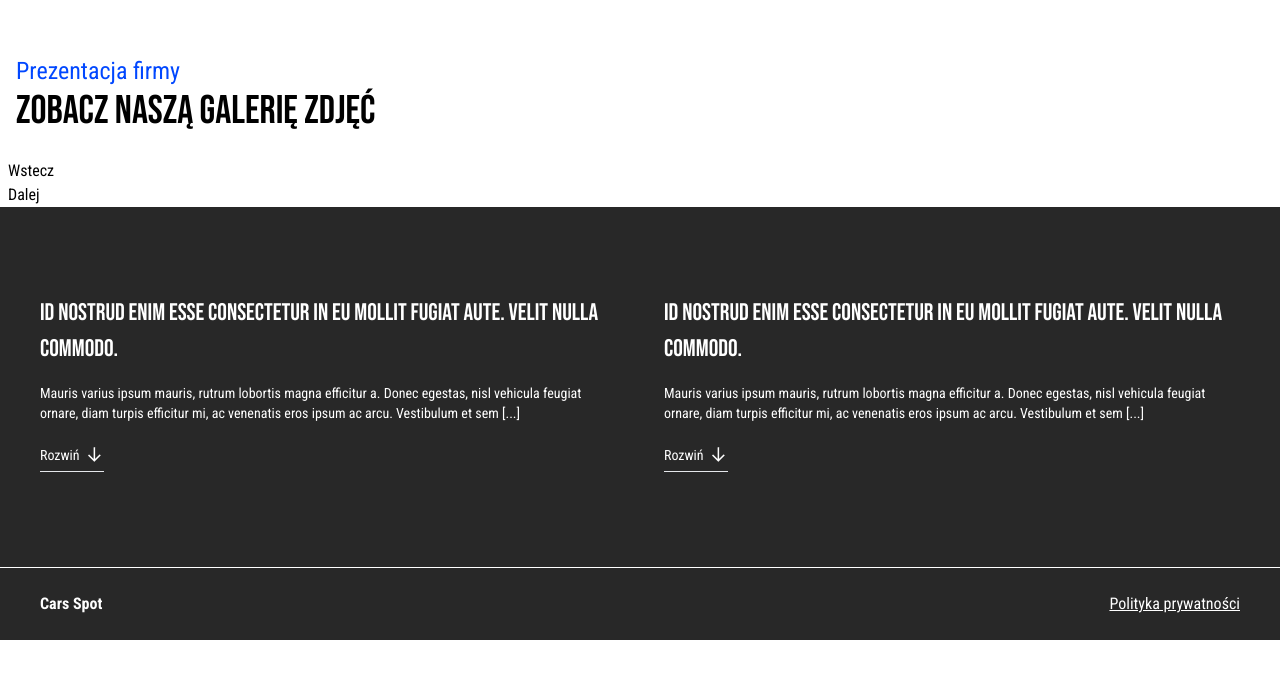
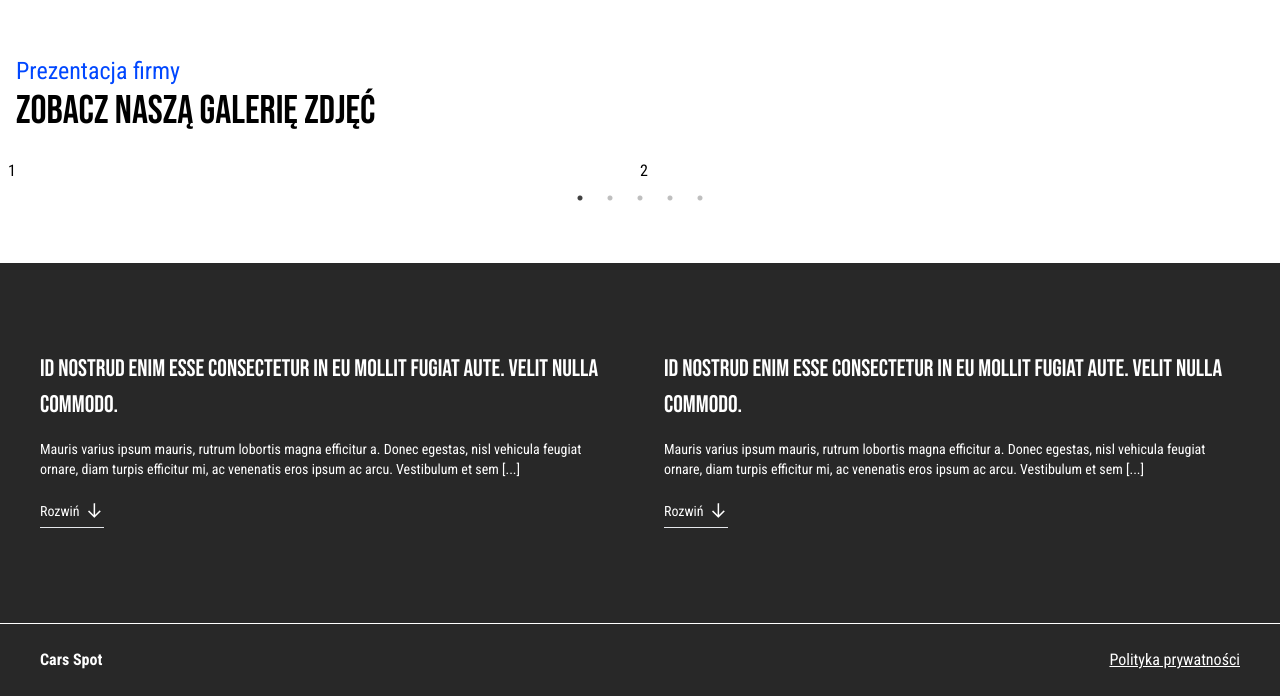
Before and after one commit to SD91PL/CarsSpot, a React (Vite) app: page / in a window 1280 px wide. Shown: the part 825-1521 px from the top of the page. Before the commit the page ends 1465 px from the top, so only its background shows below. Built offline with nearby package versions, Linux system fonts and the light colour scheme.

Commit message:
inserted basic slider design

```diff
--- a/src/components/GallerySlider.jsx
+++ b/src/components/GallerySlider.jsx
@@ -1,21 +1,43 @@
-import { useRef } from 'react'
+// import { useRef } from 'react'
 import 'slick-carousel/slick/slick.css'
 import 'slick-carousel/slick/slick-theme.css'
 import Slider from 'react-slick'
 
 export default function GallerySlider() {
+	// const slider = useRef(null)
+
+	const settings = {
+		dots: true,
+		infinite: true,
+		speed: 500,
+		slidesToShow: 2,
+		slidesToScroll: 1,
+	}
+
 	return (
 		<>
 			<div>
-				<div>
-					<button>Wstecz</button>
-				</div>
-				<Slider>
-
+				{/* <button onClick={() => slider?.current.slickPrev()}>Wstecz</button> */}
+				<Slider className='mb-20'
+					// ref={slider}
+					{...settings}>
+					<div>
+						<h3>1</h3>
+					</div>
+					<div>
+						<h3>2</h3>
+					</div>
+					<div>
+						<h3>3</h3>
+					</div>
+					<div>
+						<h3>4</h3>
+					</div>
+					<div>
+						<h3>5</h3>
+					</div>
 				</Slider>
-				<div>
-					<button>Dalej</button>
-				</div>
+				{/* <button onClick={() => slider?.current.slickNext()}>Dalej</button> */}
 			</div>
 		</>
 	)
```
